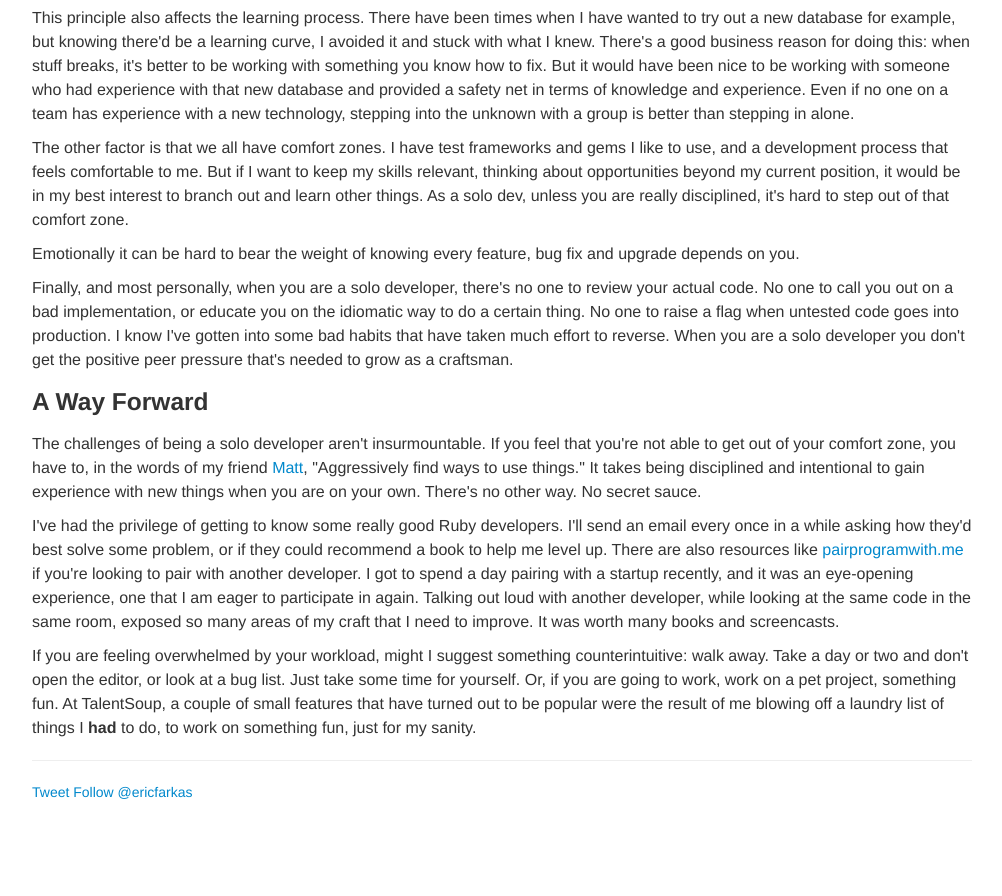
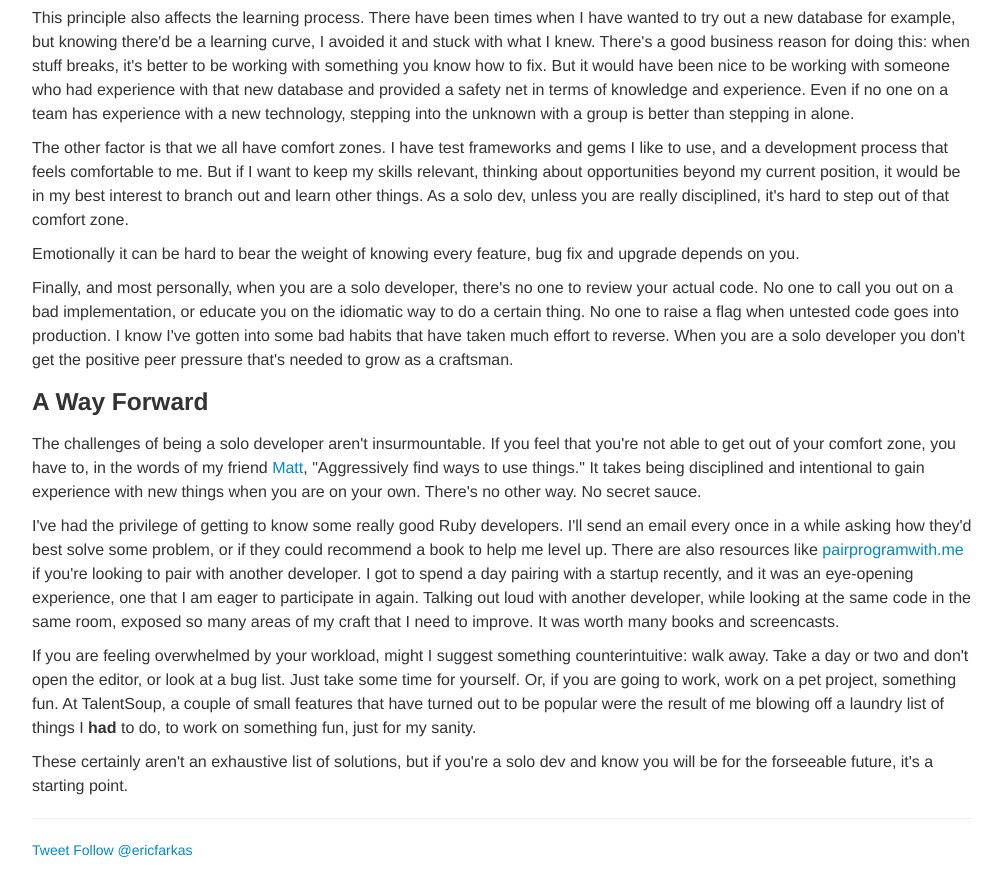
Before and after one commit to speric/speric.github.com, a Jekyll site: the page built from _posts/2013-07-24-the-challenges-of-being-a-solo-developer.markdown, in a window 1280 px wide and 900 px high, scrolled down 1255 px. Shown: the top 896 px of the window, without its empty margins (138-1140 px from the left). Built offline with Jekyll 4.4.1, drawn with Linux system fonts in a browser that asks for light colours; some web fonts are replaced; Markdown is read by kramdown in place of the engine named in the settings; comment, search, counter and statistics services are not loaded; before the commit the page ends 2097 px from its top, so only the background shows below that.

Commit message:
Update 2013-07-24-the-challenges-of-being-a-solo-developer.markdown

```diff
--- a/_posts/2013-07-24-the-challenges-of-being-a-solo-developer.markdown
+++ b/_posts/2013-07-24-the-challenges-of-being-a-solo-developer.markdown
@@ -37,3 +37,5 @@ header_img: "skyline_from_harlem.jpg"
 <p>I've had the privilege of getting to know some really good Ruby developers.  I'll send an email every once in a while asking how they'd best solve some problem, or if they could recommend a book to help me level up. There are also resources like <a href="http://www.pairprogramwith.me/">pairprogramwith.me</a> if you're looking to pair with another developer.  I got to spend a day pairing with a startup recently, and it was an eye-opening experience, one that I am eager to participate in again. Talking out loud with another developer, while looking at the same code in the same room, exposed so many areas of my craft that I need to improve. It was worth many books and screencasts.</p>
 
 <p>If you are feeling overwhelmed by your workload, might I suggest something counterintuitive: walk away. Take a day or two and don't open the editor, or look at a bug list. Just take some time for yourself. Or, if you are going to work, work on a pet project, something fun. At TalentSoup, a couple of small features that have turned out to be popular were the result of me blowing off a laundry list of things I <b>had</b> to do, to work on something fun, just for my sanity.</p>
+
+<p>These certainly aren't an exhaustive list of solutions, but if you're a solo dev and know you will be for the forseeable future, it's a starting point.</p>
```
